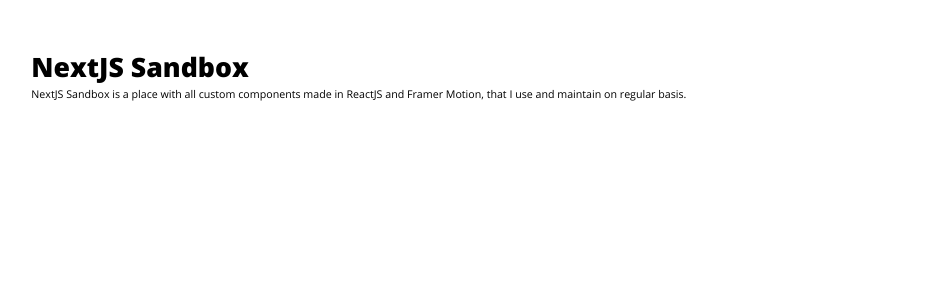
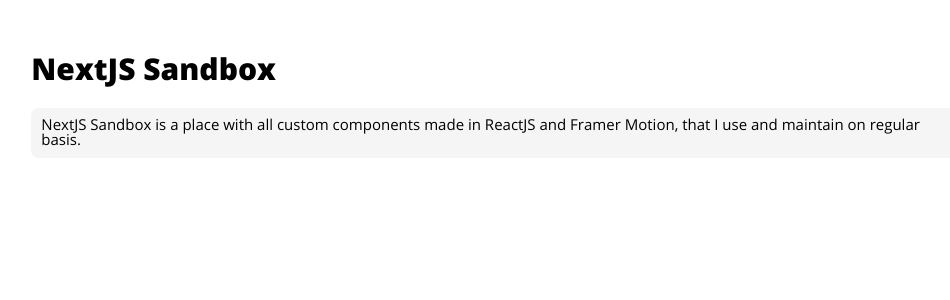
Before and after one commit to michalzalobny/next-sandbox, a Next.js app: page / in a window 1280 px wide. Shown: the top 300 px of the page, without its empty margins (142-1092 px from the left). Built offline with nearby package versions, Linux system fonts and the light colour scheme; no server answers.

Commit message:
Update styling

```diff
--- a/src/containers/IndexPage/IndexPage.styles.ts
+++ b/src/containers/IndexPage/IndexPage.styles.ts
@@ -13,15 +13,18 @@
 `;
 
 export const Title = styled.h1`
-  font-size: 4rem;
+  font-size: 4.5rem;
   color: ${sharedValues.colors.trueBlack};
   font-weight: 800;
-  margin-bottom: 1.5rem;
+  margin-bottom: 25px;
 `;
 
 export const Description = styled.p`
-  font-size: 1.6rem;
+  font-size: 15px;
   color: ${sharedValues.colors.trueBlack};
+  padding: 1.5rem;
+  background-color: ${sharedValues.colors.lightGray};
+  border-radius: 8px;
 `;
 
 export const Header = styled.header`
--- a/src/utils/sharedValues.ts
+++ b/src/utils/sharedValues.ts
@@ -3,5 +3,6 @@
     trueBlack: '#000000',
     trueWhite: '#ffffff',
     black: '#161616',
+    lightGray: '#f5f5f5',
   },
 };
```
